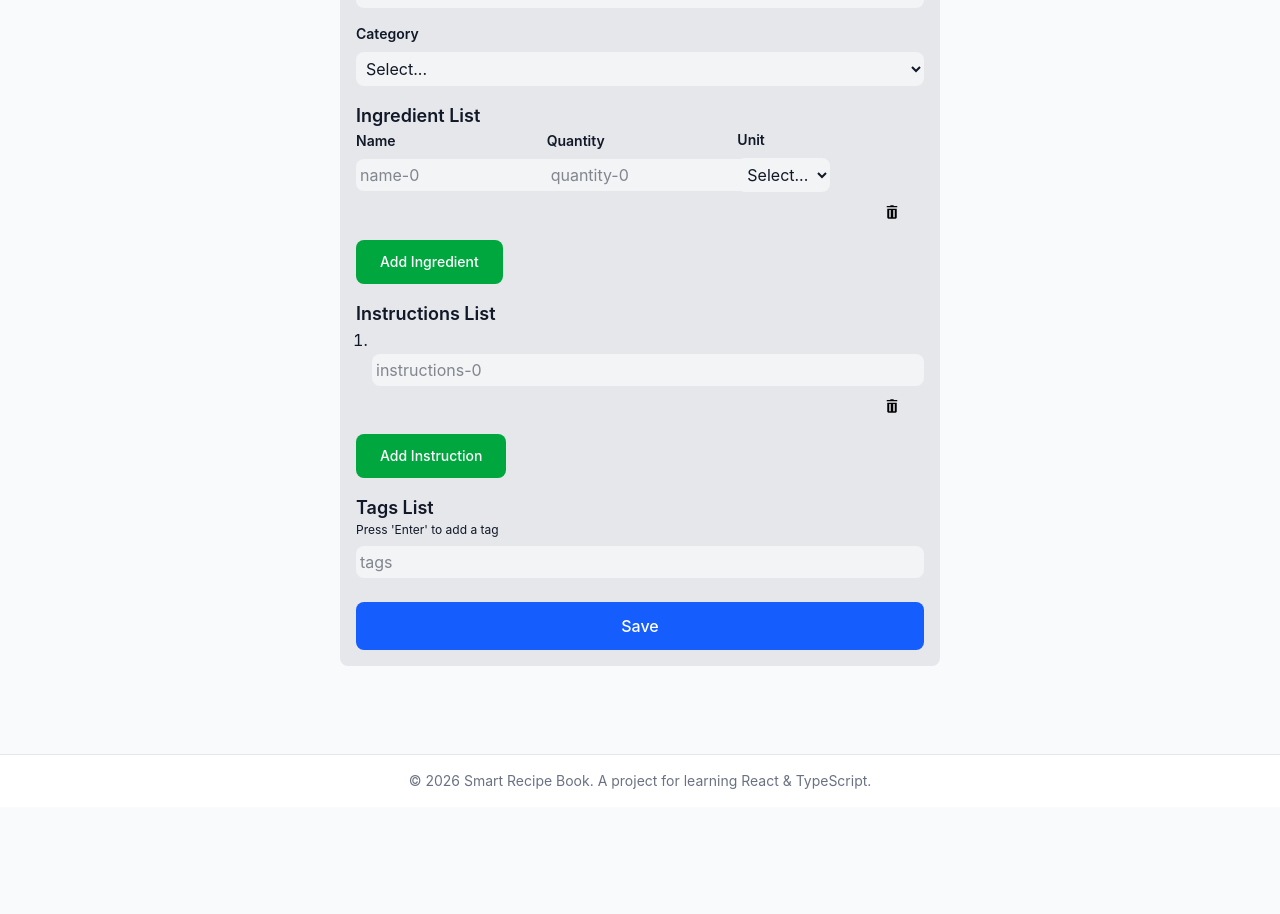
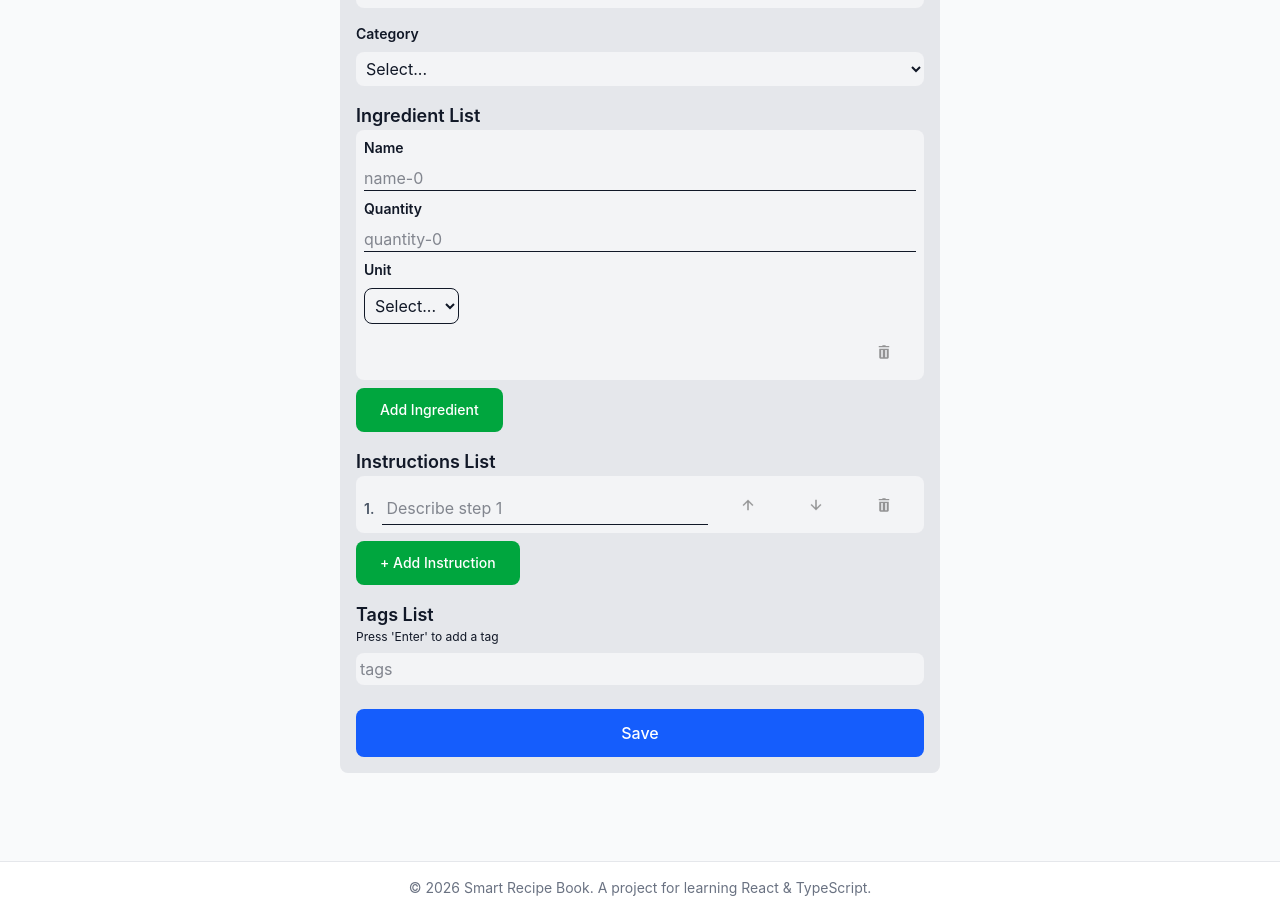
Before and after one commit to larstp/Smart-Recipe-Book, a React (Vite) app: page /new-recipe in a window 1280 px wide. Shown: the part 823-1737 px from the top of the page. Before the commit the page ends 1630 px from the top, so only its background shows below. Built offline with nearby package versions, Linux system fonts and the light colour scheme.

Commit message:
feat: instructions can be reordered styles: button and item improvements for ingredient and instruction

```diff
--- a/src/components/RecipeForm/IngredientList.tsx
+++ b/src/components/RecipeForm/IngredientList.tsx
@@ -23,41 +23,48 @@ export const IngredientList = () => {
   return (
     <div className="grid gap-2">
       {rows.map(({ rowId }) => (
-        <div key={rowId} className="grid grid-cols-1 items-center">
-          <div key={rowId} className="grid grid-cols-3 gap-1 items-center">
+        <div
+          key={rowId}
+          className="grid grid-cols-1 items-center rounded-lg bg-gray-100 p-2"
+        >
+          <div key={rowId} className="grid grid-cols-1 gap-2 items-center">
             <Input
               id={`name-${rowId}`}
               type="text"
               name={`name-${rowId}`}
               label="Name"
+              className="border-b"
             />
             <Input
               id={`quantity-${rowId}`}
               type="number"
               name={`quantity-${rowId}`}
               label="Quantity"
+              className="border-b"
             />
             <Select
               id={`unit-${rowId}`}
               name={`unit-${rowId}`}
               label="Unit"
               options={['piece', 'g', 'ml', 'cup', 'tbsp', 'tsp', 'oz', 'lb']}
-              classes="w-fit"
+              classes="w-fit border"
             />
+
+            <Button
+              disabled={rows.length === 1}
+              onClick={() => removeInput(rowId)}
+              className="bg-transparent hover:bg-red-300 w-fit justify-self-end disabled:opacity-40"
+            >
+              <img src="/Trash-icon.png" alt="Trash" className="w-4 h-4" />
+            </Button>
           </div>
-          <Button
-            onClick={() => removeInput(rowId)}
-            className="bg-transparent w-fit justify-self-end"
-          >
-            <img src="/Trash-icon.png" alt="Trash" className="w-4 h-4" />
-          </Button>
         </div>
       ))}
 
       <Button
         type="button"
         onClick={addInput}
-        className="bg-green-600 text-sm w-fit"
+        className="bg-green-600 hover:bg-green-500 text-sm w-fit"
       >
         Add Ingredient
       </Button>
--- a/src/components/RecipeForm/InstructionsList.tsx
+++ b/src/components/RecipeForm/InstructionsList.tsx
@@ -19,36 +19,101 @@ export const InstructionsList = () => {
     setRows((previous) => previous.filter((row) => row.rowId !== rowId));
   };
 
+  const moveRow = (rowId: number, direction: -1 | 1) => {
+    setRows((prev) => {
+      const index = prev.findIndex((row) => row.rowId === rowId);
+      const target = index + direction;
+
+      if (index < 0 || target < 0 || target >= prev.length) return prev;
+
+      const updated = [...prev];
+      [updated[index], updated[target]] = [updated[target], updated[index]];
+      return updated;
+    });
+  };
+
   return (
     <div className="grid gap-2">
-      <ol className="ml-4 list-decimal">
-        {rows.map(({ rowId }) => (
-          <div key={rowId} className="grid grid-cols-1 items-center">
-            <li key={rowId}>
+      <ol className="grid gap-2 items-center">
+        {rows.map(({ rowId }, index) => {
+          const isFirst = index === 0;
+          const isLast = index === rows.length - 1;
+          const fieldName = `instructions-${index}`;
+
+          return (
+            <li key={rowId} className="rounded-lg bg-gray-100 p-2">
+              <div className="grid grid-cols-[auto_1fr_auto] items-center gap-2">
+                <span className="mt-2 text-sm font-semibold text-gray-600">
+                  {index + 1}.
+                </span>
+
                 <Input
-                id={`instructions-${rowId}`}
+                  id={fieldName}
                   type="text"
-                name={`instructions-${rowId}`}
+                  name={fieldName}
+                  placeholder={`Describe step ${index + 1}`}
+                  classes="w-full border-b rounded-none"
+                  aria-label={`Instruction step ${index + 1}`}
                 />
-            </li>
+
+                <div className="flex items-center gap-1">
+                  <Button
+                    type="button"
+                    onClick={() => moveRow(rowId, -1)}
+                    disabled={isFirst}
+                    className="px-2 py-1 bg-transparent hover:bg-gray-200 disabled:opacity-40"
+                    aria-label={`Move instruction ${index + 1} up`}
+                    title="Move up"
+                  >
+                    <img
+                      src="/Arrow_up.png"
+                      alt="Arrow up"
+                      className="w-4 h-4"
+                    />
+                  </Button>
+
+                  <Button
+                    type="button"
+                    onClick={() => moveRow(rowId, 1)}
+                    disabled={isLast}
+                    className="px-2 py-1 bg-transparent hover:bg-gray-200 disabled:opacity-40"
+                    aria-label={`Move instruction ${index + 1} down`}
+                    title="Move down"
+                  >
+                    <img
+                      src="/Arrow_down.png"
+                      alt="Arrow down"
+                      className="w-4 h-4"
+                    />
+                  </Button>
 
                   <Button
                     type="button"
                     onClick={() => removeInput(rowId)}
-              className="bg-transparent w-fit justify-self-end"
+                    disabled={rows.length === 1}
+                    className="px-2 py-1 bg-transparent hover:bg-red-300 disabled:opacity-40"
+                    aria-label={`Remove instruction ${index + 1}`}
+                    title="Remove step"
                   >
-              <img src="/Trash-icon.png" alt="Trash" className="w-4 h-4" />
+                    <img
+                      src="/Trash-icon.png"
+                      alt="Trash"
+                      className="w-4 h-4"
+                    />
                   </Button>
                 </div>
-        ))}
+              </div>
+            </li>
+          );
+        })}
       </ol>
 
       <Button
         type="button"
         onClick={addInput}
-        className="bg-green-600 text-sm w-fit"
+        className="bg-green-600 hover:bg-green-500 text-sm w-fit"
       >
-        Add Instruction
+        + Add Instruction
       </Button>
     </div>
   );
```
Also changed, not shown: public/Arrow_down.png (added), public/Arrow_up.png (added). Lines whose indentation alone changed are shown as unchanged.
